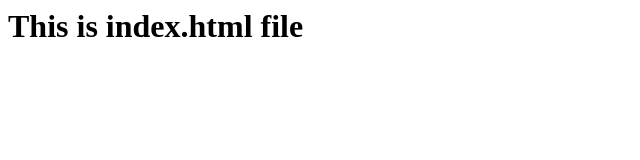
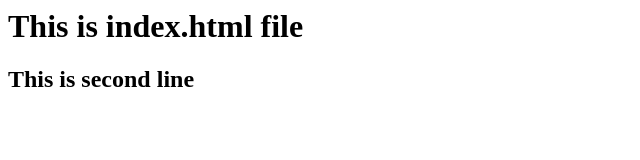
Before and after one commit to sampath-g-3797/sampathrepo, a plain HTML site: page index.html in a window 1280 px wide. Shown: the whole page, without its empty margins (0-640 px from the left). Drawn offline with Linux system fonts and the light colour scheme.

Commit message:
updated index.html

```diff
--- a/index.html
+++ b/index.html
@@ -1 +1,2 @@
 <h1>This is index.html file</h1>
+<h2>This is second line</h2>
```
